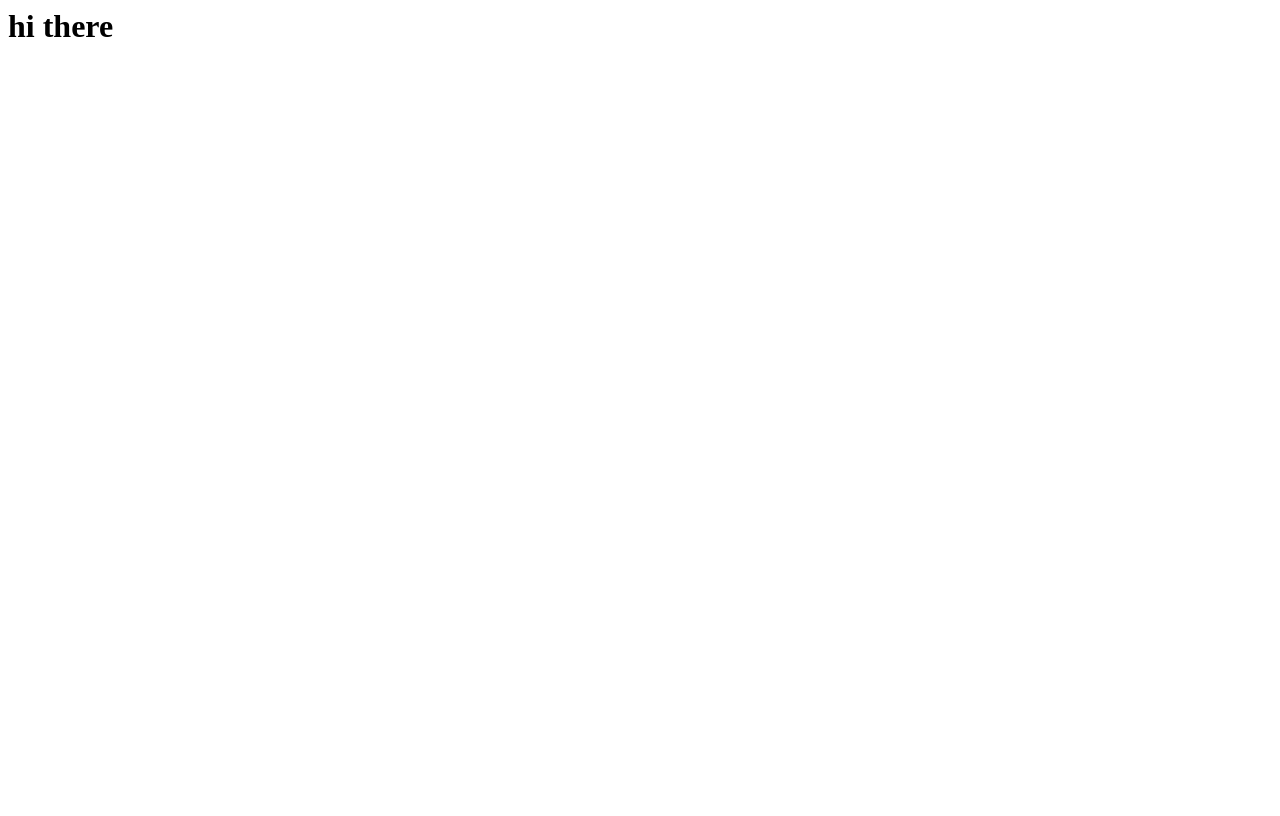
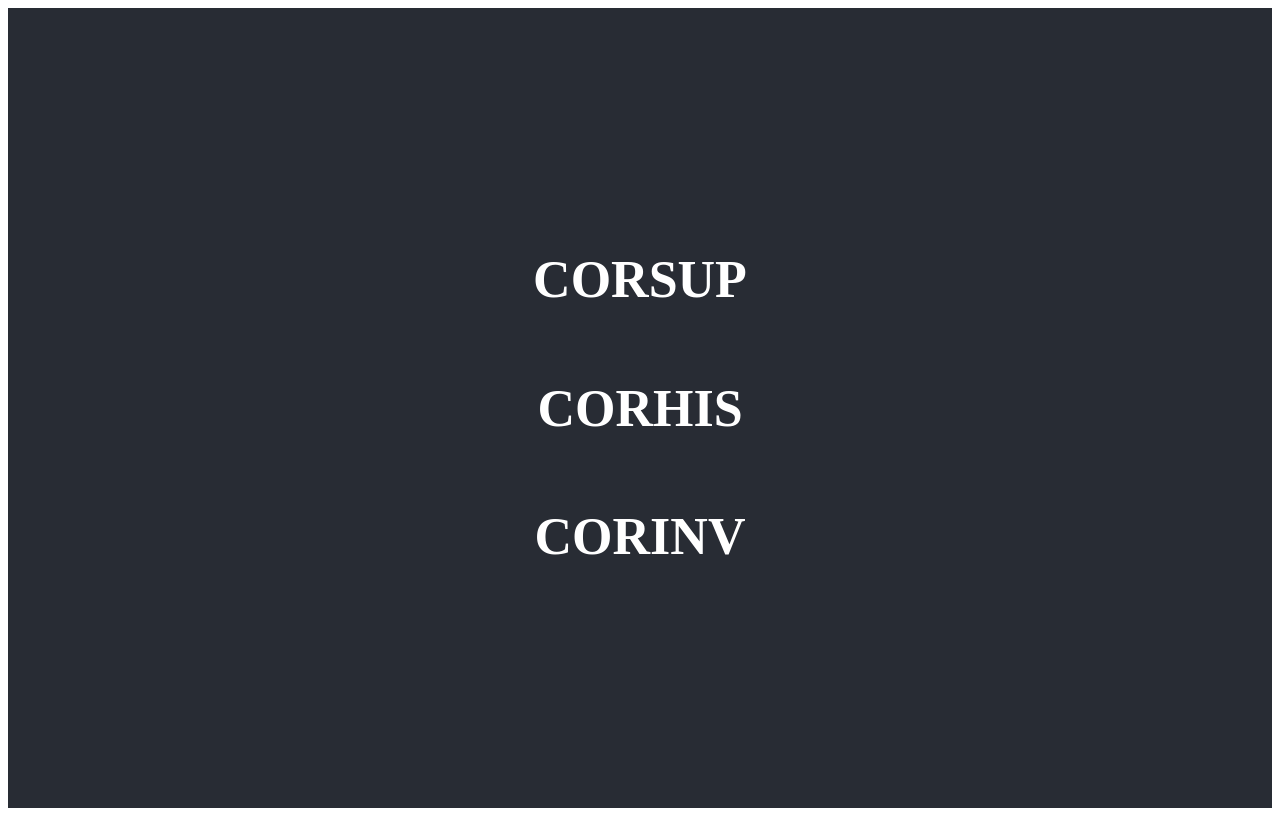
Before and after one commit to Tylopilus/Tylopilus.github.io, a plain HTML site: page index.html in a window 1280 px wide. Drawn offline with Linux system fonts and the light colour scheme.

Commit message:
added project

```diff
--- a/index.html
+++ b/index.html
@@ -1 +1,59 @@
-<h1>hi there</h1>
+<!DOCTYPE html>
+<html lang="en">
+  <head>
+    <meta charset="UTF-8" />
+    <meta name="viewport" content="width=device-width, initial-scale=1.0" />
+    <title>Document</title>
+    <style>
+      div {
+        background-color: #282c34;
+        min-height: 100vh;
+        display: flex;
+        flex-direction: column;
+        align-items: center;
+        justify-content: center;
+        font-size: calc(10px + 2vmin);
+        color: white;
+      }
+    </style>
+    <script>
+      function myFunc(id) {
+        const today = new Date();
+        const int_d = new Date(today.getFullYear(), today.getMonth() + 1, 1);
+        const d = new Date(int_d - 1);
+
+        const lastDayOfMonth =
+          d.getFullYear() +
+          "-" +
+          (d.getMonth() + 1).toString() +
+          "-" +
+          d.getDate();
+
+        const firstDayOfMonth =
+          d.getFullYear() + "-" + (d.getMonth() + 1).toString() + "-01";
+
+        console.log(firstDayOfMonth);
+        console.log(lastDayOfMonth);
+
+        const url =
+          "https://project.comwrap.com/jira/secure/ProjectPivotReport.jspa?reportKey=jira-timesheet-plugin%3Aprojectpivot&startDate=" +
+          firstDayOfMonth +
+          "&endDate=" +
+          lastDayOfMonth +
+          "&projectid=" +
+          id +
+          "&filterid=&commentfirstword=&groupByField=&Next=Next";
+
+        //console.log(url)
+        window.location.href = url;
+      }
+    </script>
+  </head>
+  <body>
+    <div>
+      <h1 onclick="myFunc(13707)">CORSUP</h1>
+      <h1 onclick="myFunc(13708)">CORHIS</h1>
+      <h1 onclick="myFunc(13903)">CORINV</h1>
+    </div>
+  </body>
+</html>
```
